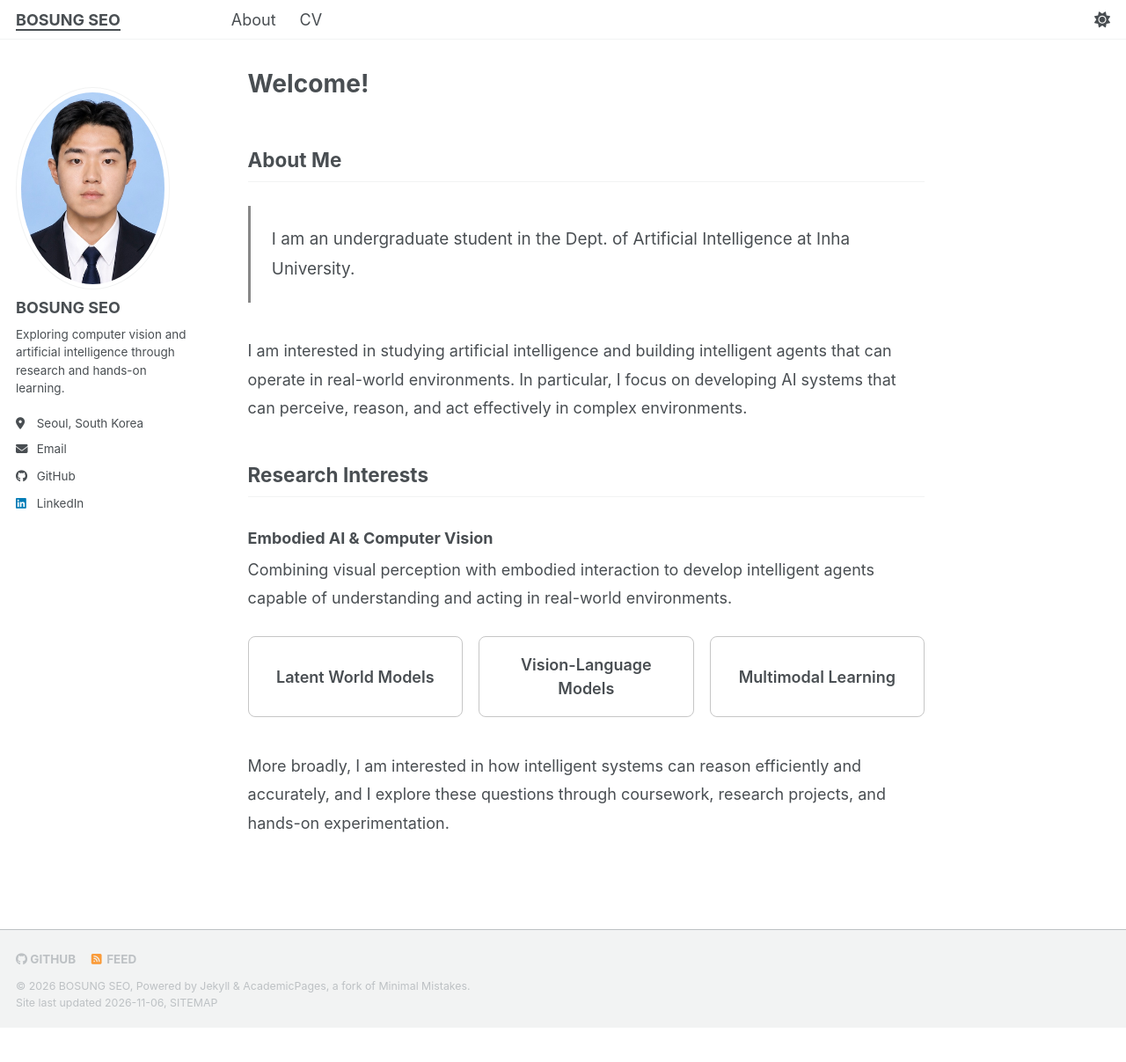
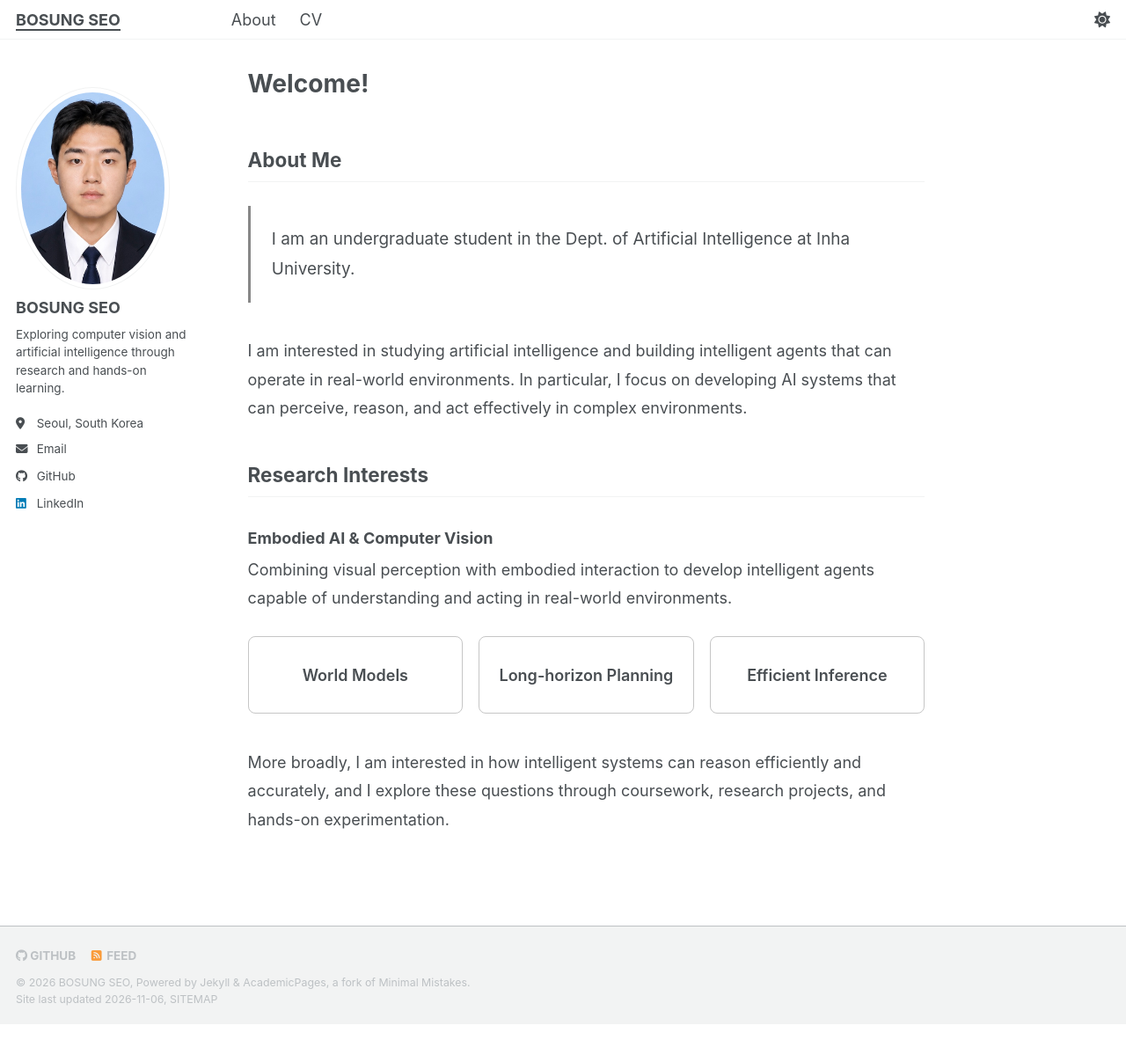
Before and after one commit to B-logg/B-logg.github.io, a Jekyll site: the page built from _pages/about.md, in a window 1280 px wide and 1333 px high. Shown: the top 1207 px of the window at 88% size. Built offline with Jekyll 4.4.1, drawn with Linux system fonts in a browser that asks for light colours; a style sheet for code colours, icons or effects is not loaded.

Commit message:
Update about.md

```diff
--- a/_pages/about.md
+++ b/_pages/about.md
@@ -82,9 +82,9 @@ Combining visual perception with embodied interaction to develop intelligent age
 </p>
 
 <div class="interest-grid">
-  <div class="interest-card">Latent World Models</div>
-  <div class="interest-card">Vision-Language Models</div>
-  <div class="interest-card">Multimodal Learning</div>
+  <div class="interest-card">World Models</div>
+  <div class="interest-card">Long-horizon Planning</div>
+  <div class="interest-card">Efficient Inference</div>
 </div>
 
 <p class="research-conclusion">
```
